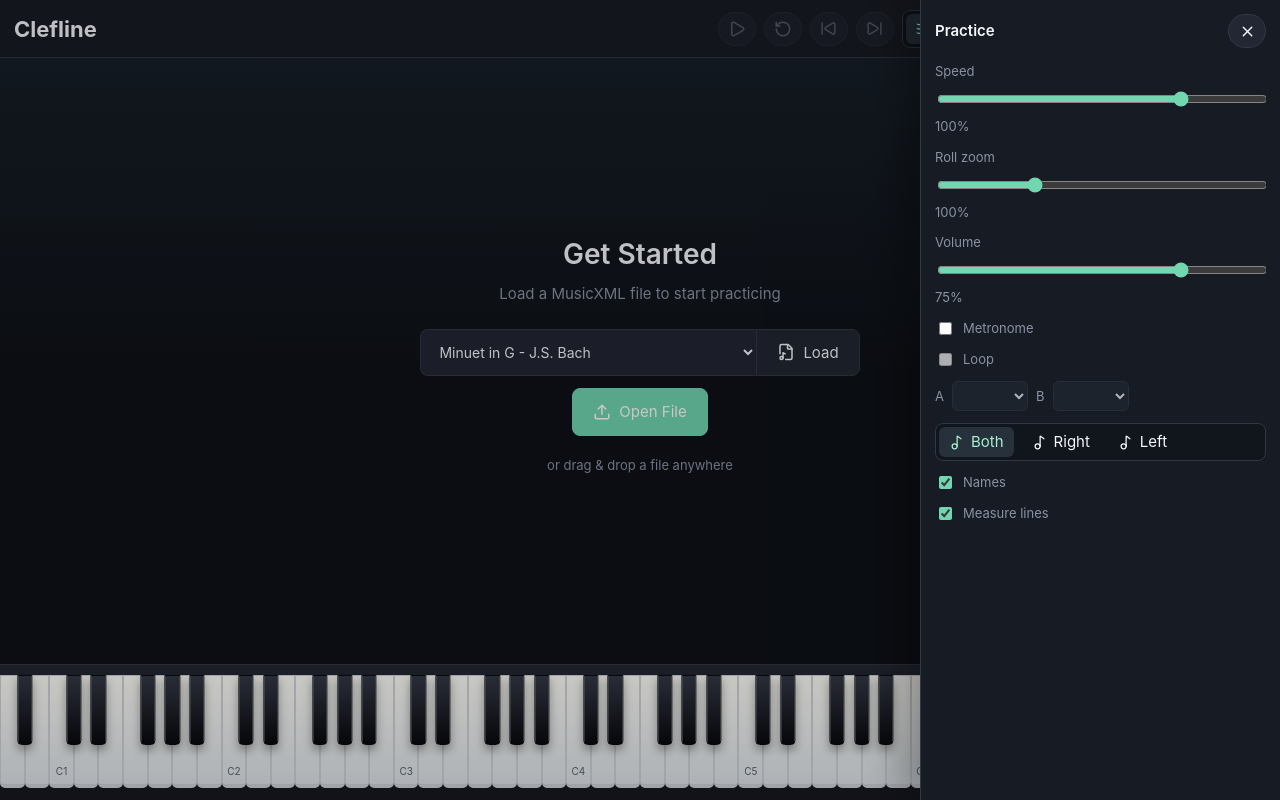
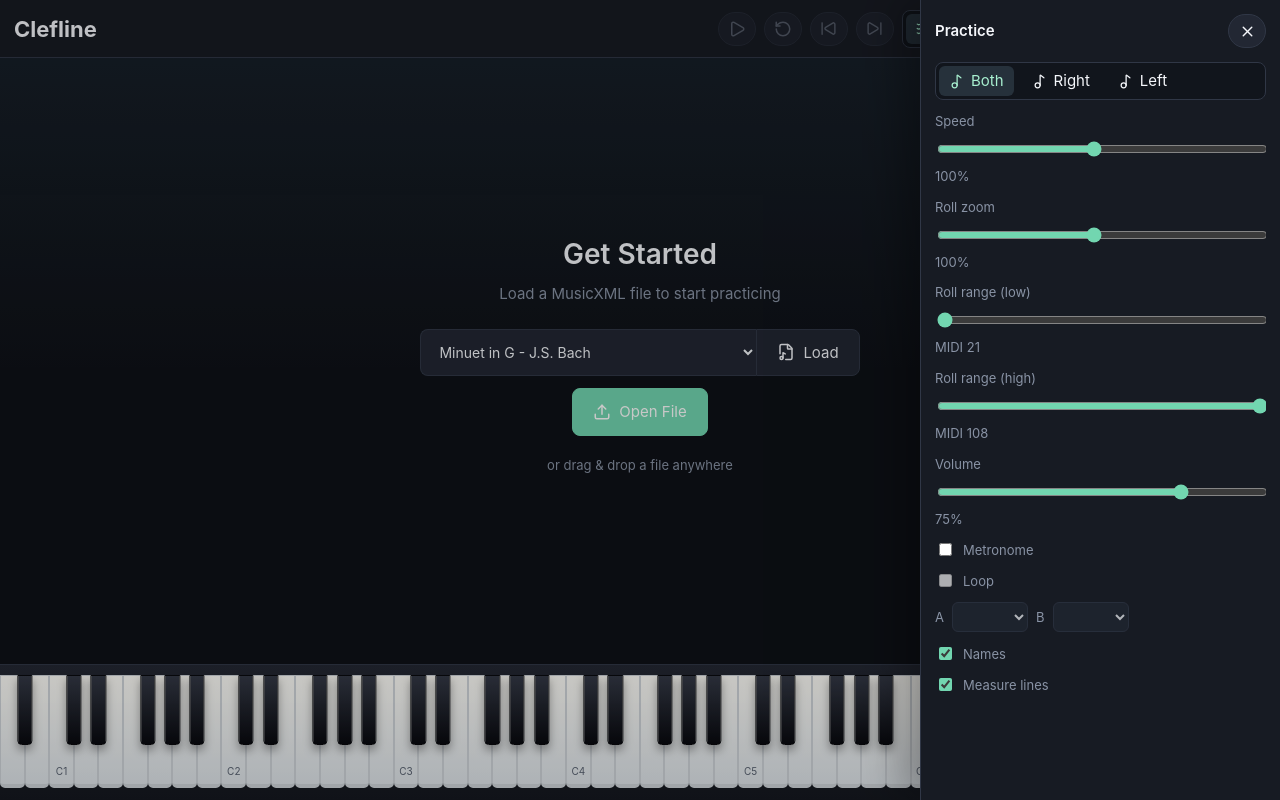
Before and after one commit to kq5y/clefline, a React (Vite) app: page / in a window 1280 px wide. Both pictures are taken after a click on the button "Practice". Built offline with nearby package versions, Linux system fonts and the light colour scheme.

Commit message:
Add river range settings with keyboard sync and octave lines
- Speed and roll zoom now support 10-200% range
- River range controls filter displayed MIDI notes
- Keyboard resizes to match river range
- Octave lines shown at each C note
- Move hand mode selector to top of practice panel

```diff
--- a/src/App.css
+++ b/src/App.css
@@ -748,8 +748,7 @@ input:focus-visible {
 
 .white-keys {
   height: 100%;
-  display: grid;
-  grid-template-columns: repeat(52, minmax(0, 1fr));
+  display: flex;
   gap: 0;
 }
 
--- a/src/components/Controls.tsx
+++ b/src/components/Controls.tsx
@@ -368,11 +368,24 @@ export const Controls = memo(function Controls() {
         ) : null}
         {openPanel === "practice" ? (
           <div className="panel-stack">
+            <div className="segmented wrapped" aria-label="Hand mode">
+              {(["both", "right", "left"] as const).map((handMode) => (
+                <button
+                  type="button"
+                  className={settings.handMode === handMode ? "selected" : ""}
+                  key={handMode}
+                  onClick={() => updateSettings({ handMode })}
+                >
+                  <Music2 size={15} />
+                  {handMode === "both" ? "Both" : handMode === "right" ? "Right" : "Left"}
+                </button>
+              ))}
+            </div>
             <label className="slider-control stacked">
               Speed
               <input
-                max="1.25"
-                min="0.25"
+                max="2"
+                min="0.1"
                 step="0.05"
                 type="range"
                 value={settings.speed}
@@ -384,13 +397,51 @@ export const Controls = memo(function Controls() {
               Roll zoom
               <input
                 max="2"
-                min="0.6"
+                min="0.1"
                 step="0.1"
                 type="range"
                 value={settings.riverZoom}
                 onChange={(event) => updateSettings({ riverZoom: Number(event.target.value) })}
               />
               <span>{Math.round(settings.riverZoom * 100)}%</span>
+            </label>
+            <label className="slider-control stacked">
+              Roll range (low)
+              <input
+                max="108"
+                min="21"
+                step="1"
+                type="range"
+                value={settings.riverRange.minMidi}
+                onChange={(event) =>
+                  updateSettings({
+                    riverRange: {
+                      ...settings.riverRange,
+                      minMidi: Math.min(Number(event.target.value), settings.riverRange.maxMidi - 12),
+                    },
+                  })
+                }
+              />
+              <span>MIDI {settings.riverRange.minMidi}</span>
+            </label>
+            <label className="slider-control stacked">
+              Roll range (high)
+              <input
+                max="108"
+                min="21"
+                step="1"
+                type="range"
+                value={settings.riverRange.maxMidi}
+                onChange={(event) =>
+                  updateSettings({
+                    riverRange: {
+                      ...settings.riverRange,
+                      maxMidi: Math.max(Number(event.target.value), settings.riverRange.minMidi + 12),
+                    },
+                  })
+                }
+              />
+              <span>MIDI {settings.riverRange.maxMidi}</span>
             </label>
             <label className="slider-control stacked">
               Volume
@@ -451,19 +502,6 @@ export const Controls = memo(function Controls() {
                 </select>
               </label>
             </div>
-            <div className="segmented wrapped" aria-label="Hand mode">
-              {(["both", "right", "left"] as const).map((handMode) => (
-                <button
-                  type="button"
-                  className={settings.handMode === handMode ? "selected" : ""}
-                  key={handMode}
-                  onClick={() => updateSettings({ handMode })}
-                >
-                  <Music2 size={15} />
-                  {handMode === "both" ? "Both" : handMode === "right" ? "Right" : "Left"}
-                </button>
-              ))}
-            </div>
             <label className="toggle-control">
               <input
                 type="checkbox"
--- a/src/components/KeyboardShell.tsx
+++ b/src/components/KeyboardShell.tsx
@@ -29,6 +29,7 @@ export const KeyboardShell = memo(function KeyboardShell() {
   );
   const signatureRef = useRef(activeNoteSignature(activeNotes));
   const showNoteNames = usePracticeStore((state) => state.settings.showNoteNames);
+  const riverRange = usePracticeStore((state) => state.settings.riverRange);
   const volume = usePracticeStore((state) => state.settings.volume);
 
   useEffect(() => {
@@ -57,7 +58,12 @@ export const KeyboardShell = memo(function KeyboardShell() {
 
   return (
     <section className="keyboard-shell" aria-label="Piano keyboard">
-      <PianoKeyboard activeNotes={activeNotes} showNoteNames={showNoteNames} volume={volume} />
+      <PianoKeyboard
+        activeNotes={activeNotes}
+        riverRange={riverRange}
+        showNoteNames={showNoteNames}
+        volume={volume}
+      />
     </section>
   );
 });
--- a/src/components/NoteRiver.tsx
+++ b/src/components/NoteRiver.tsx
@@ -1,5 +1,5 @@
 import { memo, useCallback, useEffect, useLayoutEffect, useMemo, useRef, useState } from "react";
-import { pianoKeyLayoutForMidi, type PianoKeyLayout } from "../lib/pianoLayout";
+import { pianoKeyLayoutForMidiInRange, type PianoKeyLayout } from "../lib/pianoLayout";
 import {
   createPlaybackDisplayAnchor,
   displayPlaybackBeat,
@@ -9,6 +9,7 @@ import {
   minimumPositionBeats,
   usePracticeStore,
   type HandMode,
+  type RiverRange,
 } from "../store/practiceStore";
 import type { Hand, NoteEvent, PlaybackEvent, ScoreModel } from "../lib/musicxml";
 
@@ -17,6 +18,7 @@ type NoteRiverProps = {
   playbackEvents: PlaybackEvent[];
   handMode: HandMode;
   riverZoom: number;
+  riverRange: RiverRange;
   showMeasureLines: boolean;
   showNoteNames: boolean;
 };
@@ -267,12 +269,15 @@ function drawMeasureLabel(
   context.fillText(text, 8 + labelWidth / 2, labelTop + MEASURE_LABEL_HEIGHT_PX / 2 + 0.5);
 }
 
+const OCTAVE_C_MIDIS = [24, 36, 48, 60, 72, 84, 96];
+
 function drawRiverLayer(
   canvas: HTMLCanvasElement,
   visualScore: VisualScore,
   anchorBeat: number,
   lookAheadBeats: number,
   handMode: HandMode,
+  riverRange: RiverRange,
   showMeasureLines: boolean,
 ): void {
   const context = canvas.getContext("2d");
@@ -292,6 +297,21 @@ function drawRiverLayer(
   context.clearRect(0, 0, width, layerHeight);
   context.lineCap = "round";
   context.lineJoin = "round";
+
+  context.globalAlpha = 1;
+  context.strokeStyle = "rgb(255 255 255 / 12%)";
+  context.lineWidth = 1;
+  for (const cMidi of OCTAVE_C_MIDIS) {
+    if (cMidi < riverRange.minMidi || cMidi > riverRange.maxMidi) {
+      continue;
+    }
+    const layout = pianoKeyLayoutForMidiInRange(cMidi, riverRange.minMidi, riverRange.maxMidi);
+    const x = percentToPx(layout.centerPercent - layout.keyWidthPercent / 2, width);
+    context.beginPath();
+    context.moveTo(x, 0);
+    context.lineTo(x, layerHeight);
+    context.stroke();
+  }
 
   const windowStart = anchorBeat - LOOK_BEHIND_BEATS - RENDER_BUFFER_BEATS;
   const windowEnd = anchorBeat + lookAheadBeats + RENDER_BUFFER_BEATS;
@@ -399,6 +419,7 @@ export const NoteRiver = memo(function NoteRiver({
   playbackEvents,
   handMode,
   riverZoom,
+  riverRange,
   showMeasureLines,
   showNoteNames,
 }: NoteRiverProps) {
@@ -438,7 +459,11 @@ export const NoteRiver = memo(function NoteRiver({
 
         const startBeat = event.absoluteBeat + graceOffset;
         const durationBeats = event.durationBeats;
-        const layout = pianoKeyLayoutForMidi(note.midi);
+        const layout = pianoKeyLayoutForMidiInRange(
+          note.midi,
+          riverRange.minMidi,
+          riverRange.maxMidi,
+        );
         maxDurationBeats = Math.max(maxDurationBeats, durationBeats);
 
         notes.push({
@@ -476,13 +501,15 @@ export const NoteRiver = memo(function NoteRiver({
     const glissandoSegments: VisualGlissandoSegment[] = [];
 
     return { glissandoSegments, maxDurationBeats, measures, notes };
-  }, [score, playbackEvents]);
+  }, [score, playbackEvents, riverRange]);
 
   visualScoreRef.current = visualScore;
   handModeRef.current = handMode;
   showMeasureLinesRef.current = showMeasureLines;
   showNoteNamesRef.current = showNoteNames;
   lookAheadBeatsRef.current = lookAheadBeats;
+  const riverRangeRef = useRef(riverRange);
+  riverRangeRef.current = riverRange;
 
   const redrawLayer = useCallback((anchorBeat: number) => {
     const canvas = canvasRef.current;
@@ -496,6 +523,7 @@ export const NoteRiver = memo(function NoteRiver({
       anchorBeat,
       lookAheadBeatsRef.current,
       handModeRef.current,
+      riverRangeRef.current,
       showMeasureLinesRef.current,
     );
   }, []);
@@ -586,7 +614,7 @@ export const NoteRiver = memo(function NoteRiver({
   useEffect(() => {
     reanchor(latestPositionBeatRef.current);
     updateActiveLabels(latestPositionBeatRef.current);
-  }, [handMode, lookAheadBeats, reanchor, showMeasureLines, updateActiveLabels, visualScore]);
+  }, [handMode, lookAheadBeats, reanchor, riverRange, showMeasureLines, updateActiveLabels, visualScore]);
 
   useEffect(() => {
     if (!score) {
--- a/src/components/PianoKeyboard.tsx
+++ b/src/components/PianoKeyboard.tsx
@@ -1,10 +1,16 @@
 import { memo, useCallback, useMemo } from "react";
 import { playMidiOnce } from "../lib/audio/pianoEngine";
-import { BLACK_KEY_LAYOUTS, WHITE_KEY_LAYOUTS } from "../lib/pianoLayout";
+import {
+  BLACK_KEY_LAYOUTS,
+  pianoKeyLayoutForMidiInRange,
+  WHITE_KEY_LAYOUTS,
+} from "../lib/pianoLayout";
 import type { Hand } from "../lib/musicxml";
+import type { RiverRange } from "../store/practiceStore";
 
 type PianoKeyboardProps = {
   activeNotes: Array<{ midi: number; hand: Hand }>;
+  riverRange: RiverRange;
   showNoteNames: boolean;
   volume: number;
 };
@@ -42,7 +48,7 @@ function sameActiveNotes(
 }
 
 export const PianoKeyboard = memo(
-  function PianoKeyboard({ activeNotes, showNoteNames, volume }: PianoKeyboardProps) {
+  function PianoKeyboard({ activeNotes, riverRange, showNoteNames, volume }: PianoKeyboardProps) {
     const active = useMemo(
       () => new Map(activeNotes.map((note) => [note.midi, note.hand])),
       [activeNotes],
@@ -54,10 +60,32 @@ export const PianoKeyboard = memo(
       [volume],
     );
 
+    const whiteKeys = useMemo(
+      () =>
+        WHITE_KEY_LAYOUTS.filter(
+          (key) => key.midi >= riverRange.minMidi && key.midi <= riverRange.maxMidi,
+        ).map((key) => ({
+          ...key,
+          layout: pianoKeyLayoutForMidiInRange(key.midi, riverRange.minMidi, riverRange.maxMidi),
+        })),
+      [riverRange],
+    );
+
+    const blackKeys = useMemo(
+      () =>
+        BLACK_KEY_LAYOUTS.filter(
+          (key) => key.midi >= riverRange.minMidi && key.midi <= riverRange.maxMidi,
+        ).map((key) => ({
+          ...key,
+          layout: pianoKeyLayoutForMidiInRange(key.midi, riverRange.minMidi, riverRange.maxMidi),
+        })),
+      [riverRange],
+    );
+
     return (
       <div className="piano-keyboard">
         <div className="white-keys">
-          {WHITE_KEY_LAYOUTS.map((key) => (
+          {whiteKeys.map((key) => (
             <button
               aria-label={key.name}
               className={activeClass(active.get(key.midi), false)}
@@ -65,21 +93,22 @@ export const PianoKeyboard = memo(
               onPointerDown={() => playKey(key.midi)}
               data-midi={key.midi}
               type="button"
+              style={{ width: `${key.layout.keyWidthPercent}%` }}
             >
               {showNoteNames && key.name.startsWith("C") ? <span>{key.name}</span> : null}
             </button>
           ))}
         </div>
         <div className="black-keys">
-          {BLACK_KEY_LAYOUTS.map((key) => (
+          {blackKeys.map((key) => (
             <button
               aria-label={key.name}
               className={activeClass(active.get(key.midi), true)}
               key={key.midi}
               onPointerDown={() => playKey(key.midi)}
               style={{
-                left: `${key.centerPercent}%`,
-                width: `${key.keyWidthPercent}%`,
+                left: `${key.layout.centerPercent}%`,
+                width: `${key.layout.keyWidthPercent}%`,
               }}
               type="button"
             />
@@ -91,5 +120,7 @@ export const PianoKeyboard = memo(
   (previous, next) =>
     previous.showNoteNames === next.showNoteNames &&
     previous.volume === next.volume &&
+    previous.riverRange.minMidi === next.riverRange.minMidi &&
+    previous.riverRange.maxMidi === next.riverRange.maxMidi &&
     sameActiveNotes(previous.activeNotes, next.activeNotes),
 );
--- a/src/components/PlaybackSurface.tsx
+++ b/src/components/PlaybackSurface.tsx
@@ -17,6 +17,7 @@ const RiverPlaybackLayer = memo(function RiverPlaybackLayer() {
   const playbackEvents = usePracticeStore((state) => state.playbackEvents);
   const handMode = usePracticeStore((state) => state.settings.handMode);
   const riverZoom = usePracticeStore((state) => state.settings.riverZoom);
+  const riverRange = usePracticeStore((state) => state.settings.riverRange);
   const showMeasureLines = usePracticeStore((state) => state.settings.showMeasureLines);
   const showNoteNames = usePracticeStore((state) => state.settings.showNoteNames);
 
@@ -26,6 +27,7 @@ const RiverPlaybackLayer = memo(function RiverPlaybackLayer() {
       playbackEvents={playbackEvents}
       handMode={handMode}
       riverZoom={riverZoom}
+      riverRange={riverRange}
       showMeasureLines={showMeasureLines}
       showNoteNames={showNoteNames}
     />
--- a/src/lib/pianoLayout.ts
+++ b/src/lib/pianoLayout.ts
@@ -52,3 +52,31 @@ export function pianoKeyLayoutForMidi(midi: number): PianoKeyLayout {
 
   return midi < PIANO_MIN_MIDI ? layouts[0] : layouts[layouts.length - 1];
 }
+
+export function pianoKeyLayoutForMidiInRange(
+  midi: number,
+  minMidi: number,
+  maxMidi: number,
+): PianoKeyLayout {
+  const baseLayout = pianoKeyLayoutForMidi(midi);
+  const minLayout = pianoKeyLayoutForMidi(minMidi);
+  const maxLayout = pianoKeyLayoutForMidi(maxMidi);
+
+  const rangeStart = minLayout.centerPercent - minLayout.keyWidthPercent / 2;
+  const rangeEnd = maxLayout.centerPercent + maxLayout.keyWidthPercent / 2;
+  const rangeWidth = rangeEnd - rangeStart;
+
+  if (rangeWidth <= 0) {
+    return baseLayout;
+  }
+
+  const scaledCenter = ((baseLayout.centerPercent - rangeStart) / rangeWidth) * 100;
+  const scale = 100 / rangeWidth;
+
+  return {
+    ...baseLayout,
+    centerPercent: scaledCenter,
+    keyWidthPercent: baseLayout.keyWidthPercent * scale,
+    noteWidthPercent: baseLayout.noteWidthPercent * scale,
+  };
+}
--- a/src/store/practiceStore.ts
+++ b/src/store/practiceStore.ts
@@ -15,10 +15,16 @@ export type ViewMode = "river" | "score";
 export type HandMode = "both" | "right" | "left";
 export type AudioStatus = "idle" | "loading" | "ready" | "error";
 
+export type RiverRange = {
+  minMidi: number;
+  maxMidi: number;
+};
+
 export type PracticeSettings = {
   viewMode: ViewMode;
   speed: number;
   riverZoom: number;
+  riverRange: RiverRange;
   showMeasureLines: boolean;
   loopEnabled: boolean;
   loopStartMeasure?: string;
@@ -59,6 +65,7 @@ const BASE_SETTINGS: PracticeSettings = {
   viewMode: "river",
   speed: 1,
   riverZoom: 1,
+  riverRange: { minMidi: 21, maxMidi: 108 },
   showMeasureLines: true,
   loopEnabled: false,
   handMode: "both",
@@ -71,6 +78,7 @@ type PersistedPracticeSettings = Pick<
   PracticeSettings,
   | "handMode"
   | "metronomeEnabled"
+  | "riverRange"
   | "riverZoom"
   | "showMeasureLines"
   | "showNoteNames"
@@ -105,6 +113,24 @@ function handModeSetting(value: unknown, fallback: HandMode): HandMode {
   return value === "both" || value === "right" || value === "left" ? value : fallback;
 }
 
+function riverRangeSetting(value: unknown, fallback: RiverRange): RiverRange {
+  if (
+    typeof value === "object" &&
+    value !== null &&
+    "minMidi" in value &&
+    "maxMidi" in value &&
+    typeof (value as RiverRange).minMidi === "number" &&
+    typeof (value as RiverRange).maxMidi === "number"
+  ) {
+    const range = value as RiverRange;
+    return {
+      minMidi: Math.min(108, Math.max(21, range.minMidi)),
+      maxMidi: Math.min(108, Math.max(21, range.maxMidi)),
+    };
+  }
+  return fallback;
+}
+
 function readPersistedSettings(): Partial<PersistedPracticeSettings> {
   const item = storage()?.getItem(SETTINGS_STORAGE_KEY);
   if (!item) {
@@ -117,10 +143,11 @@ function readPersistedSettings(): Partial<PersistedPracticeSettings> {
     return {
       handMode: handModeSetting(data.handMode, BASE_SETTINGS.handMode),
       metronomeEnabled: booleanSetting(data.metronomeEnabled, BASE_SETTINGS.metronomeEnabled),
-      riverZoom: numberSetting(data.riverZoom, BASE_SETTINGS.riverZoom, 0.6, 2),
+      riverRange: riverRangeSetting(data.riverRange, BASE_SETTINGS.riverRange),
+      riverZoom: numberSetting(data.riverZoom, BASE_SETTINGS.riverZoom, 0.1, 2),
       showMeasureLines: booleanSetting(data.showMeasureLines, BASE_SETTINGS.showMeasureLines),
       showNoteNames: booleanSetting(data.showNoteNames, BASE_SETTINGS.showNoteNames),
-      speed: numberSetting(data.speed, BASE_SETTINGS.speed, 0.25, 1.25),
+      speed: numberSetting(data.speed, BASE_SETTINGS.speed, 0.1, 2),
       viewMode: viewModeSetting(data.viewMode, BASE_SETTINGS.viewMode),
       volume: numberSetting(data.volume, BASE_SETTINGS.volume, 0, 1),
     };
@@ -136,6 +163,7 @@ function persistSettings(settings: PracticeSettings): void {
       JSON.stringify({
         handMode: settings.handMode,
         metronomeEnabled: settings.metronomeEnabled,
+        riverRange: settings.riverRange,
         riverZoom: settings.riverZoom,
         showMeasureLines: settings.showMeasureLines,
         showNoteNames: settings.showNoteNames,
```
Also changed, not shown: 1 other file (tests, documents, lock files or other folders).
